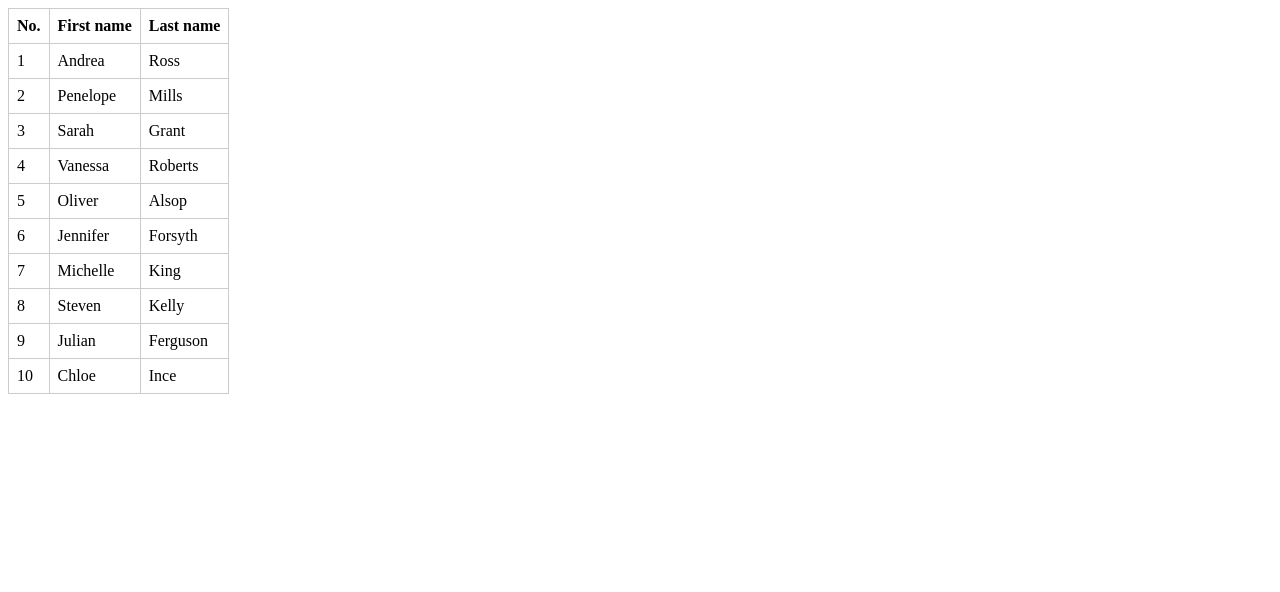
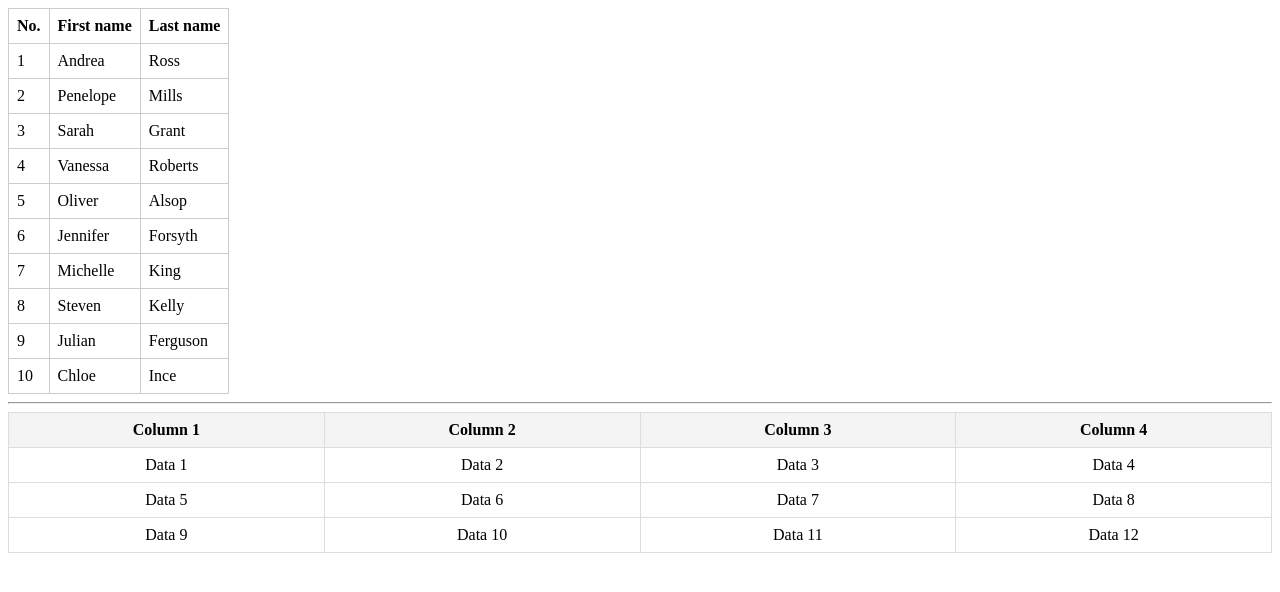
Before and after one commit to YunKul-Lee/resizable-draggable-sortable-table, a Vue app: page / in a window 1280 px wide. Shown: the top 592 px of the page. Built offline with nearby package versions, Linux system fonts and the light colour scheme; the HTML template or start-up script is replaced by a standard one.

Commit message:
테이블 컬럼 순서 변경 유틸리티 추가

```diff
--- a/src/App.vue
+++ b/src/App.vue
@@ -1,7 +1,10 @@
 <script setup lang="ts">
 import ResizableTable from "@/components/ResizableTable.vue";
+import DraggableColumnTable from "@/components/DraggableColumnTable.vue";
 </script>
 
 <template>
   <resizable-table></resizable-table>
+  <hr />
+  <draggable-column-table></draggable-column-table>
 </template>
--- /dev/null
+++ b/src/components/DraggableColumnTable.vue
@@ -0,0 +1,67 @@
+<script setup lang="ts">
+import { onMounted, useTemplateRef } from "vue"
+import { createDraggableTable } from "../util/util.table.draggable.ts";
+
+const draggableTable = useTemplateRef("draggable-table")
+
+onMounted(() => {
+  if(draggableTable.value) {
+    createDraggableTable(draggableTable.value)
+  }
+})
+</script>
+
+<template>
+  <table id="draggable-table" ref="draggable-table">
+    <thead>
+      <tr>
+        <th draggable="true">Column 1</th>
+        <th draggable="true">Column 2</th>
+        <th draggable="true">Column 3</th>
+        <th draggable="true">Column 4</th>
+      </tr>
+    </thead>
+    <tbody>
+      <tr>
+        <td>Data 1</td>
+        <td>Data 2</td>
+        <td>Data 3</td>
+        <td>Data 4</td>
+      </tr>
+      <tr>
+        <td>Data 5</td>
+        <td>Data 6</td>
+        <td>Data 7</td>
+        <td>Data 8</td>
+      </tr>
+      <tr>
+        <td>Data 9</td>
+        <td>Data 10</td>
+        <td>Data 11</td>
+        <td>Data 12</td>
+      </tr>
+    </tbody>
+  </table>
+</template>
+
+<style scoped>
+table {
+  border-collapse: collapse;
+  width: 100%;
+}
+
+th, td {
+  border: 1px solid #ddd;
+  padding: 8px;
+  text-align: center;
+}
+
+th {
+  cursor: move;
+  background-color: #f4f4f4;
+}
+
+.dragging {
+  opacity: 0.5;
+}
+</style>
--- /dev/null
+++ b/src/util/util.table.draggable.ts
@@ -0,0 +1,52 @@
+function createDraggableTable(table: HTMLElement) {
+
+    const headers: NodeListOf<HTMLTableCellElement> = table.querySelectorAll('th')
+    let draggedColumn: number|null = null
+
+    headers.forEach((header, index) => {
+        header.addEventListener('dragstart', (e: DragEvent) => {
+
+            draggedColumn = index
+            // @ts-ignore
+            e.target.classList.add('dragging')
+        })
+
+        header.addEventListener('dragend', (e: DragEvent) => {
+            // @ts-ignore
+            e.target.classList.remove('dragging')
+        })
+
+        header.addEventListener('dragover', (e: DragEvent) => {
+            e.preventDefault()
+            const overColumn = index
+
+            // 드래그된 열과 현재 마우스의 열이 다른 경우에 Column 순서 변경
+            if(draggedColumn !== null && draggedColumn !== overColumn) {
+                const rows = table.querySelectorAll('tr')
+
+                rows.forEach(row => {
+                    const cells = row.querySelectorAll('td, th')
+                    const draggedCell = cells[draggedColumn!] as HTMLTableCellElement
+                    const overCell = cells[overColumn] as HTMLTableCellElement
+
+                    if (row === rows[0]) {
+                        // 헤더 치환
+                        const tempHeader = draggedCell.innerHTML
+                        draggedCell.innerHTML = overCell.innerHTML
+                        overCell.innerHTML = tempHeader
+                    } else {
+                        // 내용 치환
+                        const tempCell = draggedCell.innerHTML
+                        draggedCell.innerHTML = overCell.innerHTML
+                        overCell.innerHTML = tempCell
+                    }
+                })
+
+                // 드래그 된 열 업데이트
+                draggedColumn = overColumn
+            }
+        })
+    })
+}
+
+export { createDraggableTable }
```
